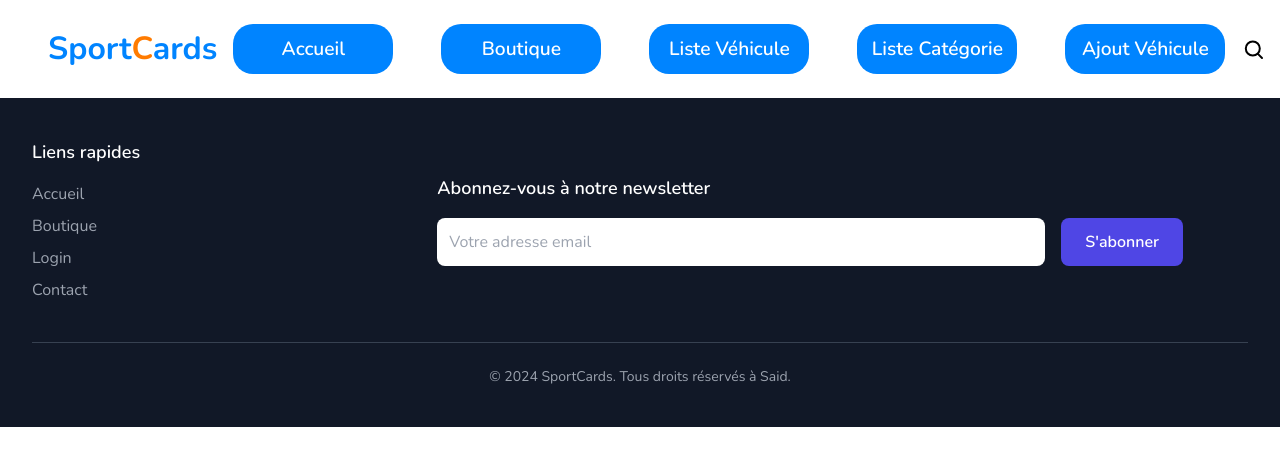
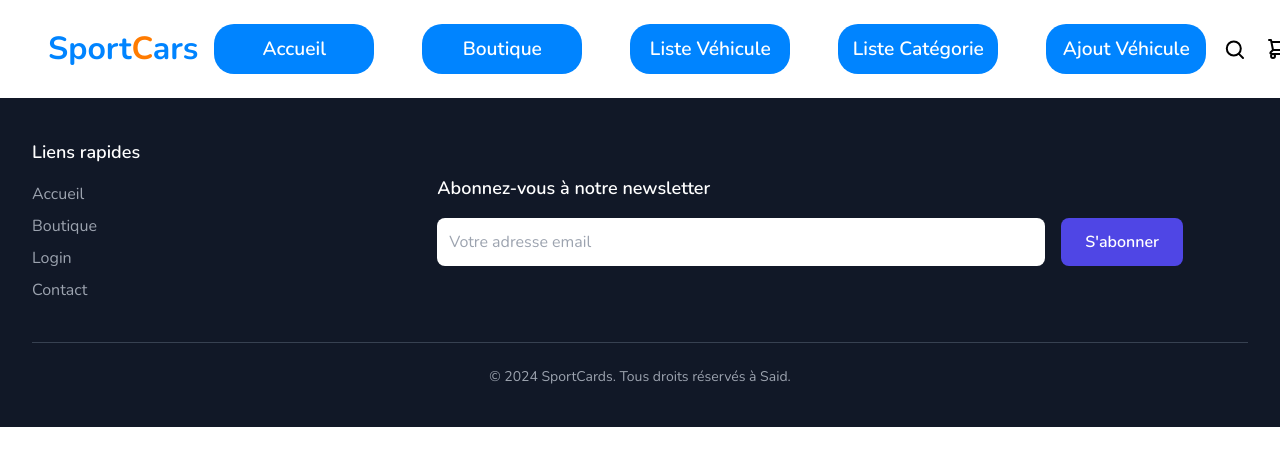
Before and after one commit to SaidS9113/API-SYMFONY-REACT, a React (Create React App) app in the folder front-end-react/: page / in a window 1280 px wide. Shown: the top 466 px of the page. Built offline with nearby package versions, Linux system fonts and the light colour scheme.

Commit message:
Modifcation du Titre SportCars et non SportCards et Mise en place de l'environnement SSH pour ré eesayer a nouveau l'hebergement

```diff
--- a/front-end-react/src/components/Header.jsx
+++ b/front-end-react/src/components/Header.jsx
@@ -7,7 +7,7 @@ import { Link } from "react-router-dom";
       <nav class="flex justify-between bg-white-900 text-black w-screen">
         <div class="px-5 xl:px-12 py-6 flex w-full items-center">
           <a class="text-3xl font-bold font-heading" href="#"></a>
-            <h1 class="Logo"><a href="/accueil">Sport<span>C</span>ards</a></h1>
+            <h1 class="Logo"><a href="/accueil">Sport<span>C</span>ars</a></h1>
           <ul class="hidden md:flex px-4 mx-auto font-semibold font-heading space-x-12 font-bold">
             <li class="lienRoot text-white">
             <Link to="/accueil">Accueil</Link>
```
